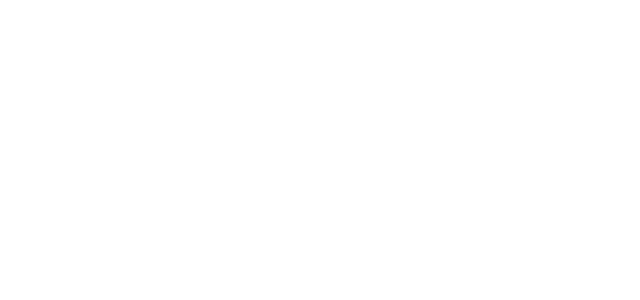
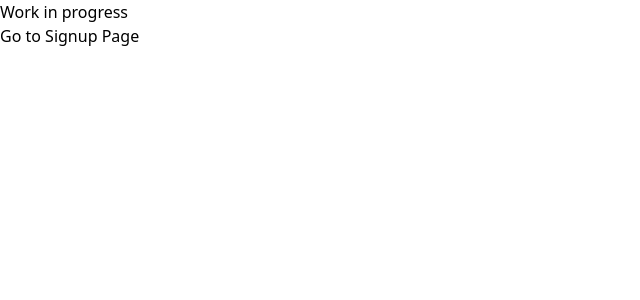
Before and after one commit to sherlocked6/medium-clone, a React (Vite) app in the folder frontend/: page / in a window 1280 px wide. Before the commit this address had no page. Shown: the top 300 px of the page, without its empty margins (0-640 px from the left). Built offline with nearby package versions, Linux system fonts and the light colour scheme.

Commit message:
Added landing page

```diff
--- a/frontend/src/App.tsx
+++ b/frontend/src/App.tsx
@@ -4,6 +4,7 @@ import { Signin } from "./pages/Signin"
 import { Blog } from  './pages/Blog'
 import { Blogs } from './pages/Blogs'
 import { Publish } from "./pages/Publish"
+import { Landing } from "./pages/Landing"
 
 function App() {
 
@@ -16,6 +17,7 @@ function App() {
           <Route path='/blog/:id' element={<Blog/>}></Route>
           <Route path='/blogs' element={<Blogs/>}></Route>
           <Route path='/publish' element={<Publish/>}></Route>
+          <Route path='/' element={<Landing></Landing>}></Route>
         </Routes>
       </BrowserRouter>
     </>
--- /dev/null
+++ b/frontend/src/pages/Landing.tsx
@@ -0,0 +1,8 @@
+import { Link } from "react-router-dom"
+
+export const Landing = () => {
+    return <div>
+        Work in progress <br />
+        Go to  <Link to='/signup' className="underline text-blue-500"> Signup Page</Link>
+    </div>
+}
```
